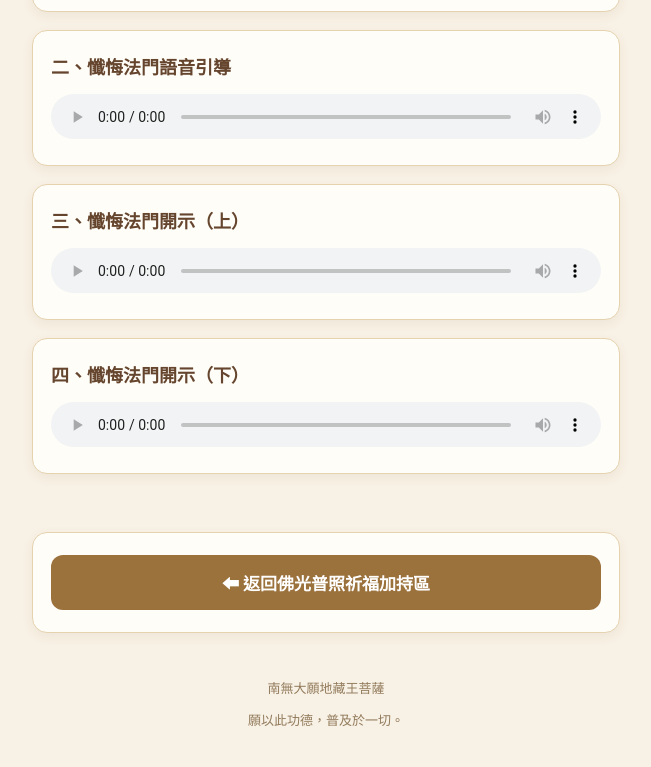
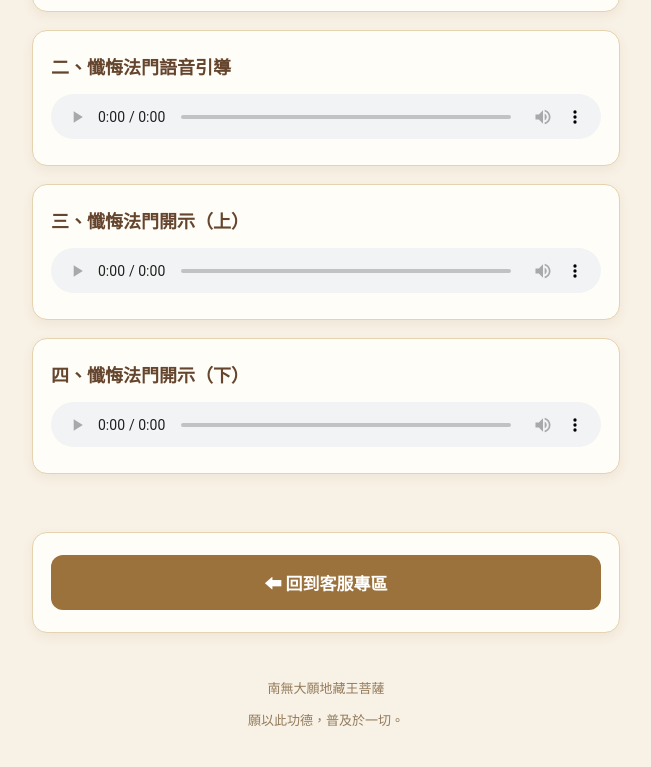
Before and after one commit to dennychiu/chanhui-famen-audio, a plain HTML site: page index.html in a window 1280 px wide. Shown: the part 1280-2047 px from the top of the page, without its empty margins (314-965 px from the left). Drawn offline with Linux system fonts and the light colour scheme.

Commit message:
Update index.html

```diff
--- a/index.html
+++ b/index.html
@@ -131,9 +131,9 @@ footer {
 </main>
 
 <section class="audio-card" style="text-align:center; max-width:588px; margin:0 auto 20px;">
-  <a href="https://lin.ee/63SjFaQ"
+  <a href="https://lin.ee/8xMW6o1"
      style="display:block; background:#9b713c; color:white; padding:15px; border-radius:12px; text-decoration:none; font-size:17px; font-weight:bold;">
-    ⬅ 返回佛光普照祈福加持區
+    ⬅ 回到客服專區
   </a>
 </section>
 
```
